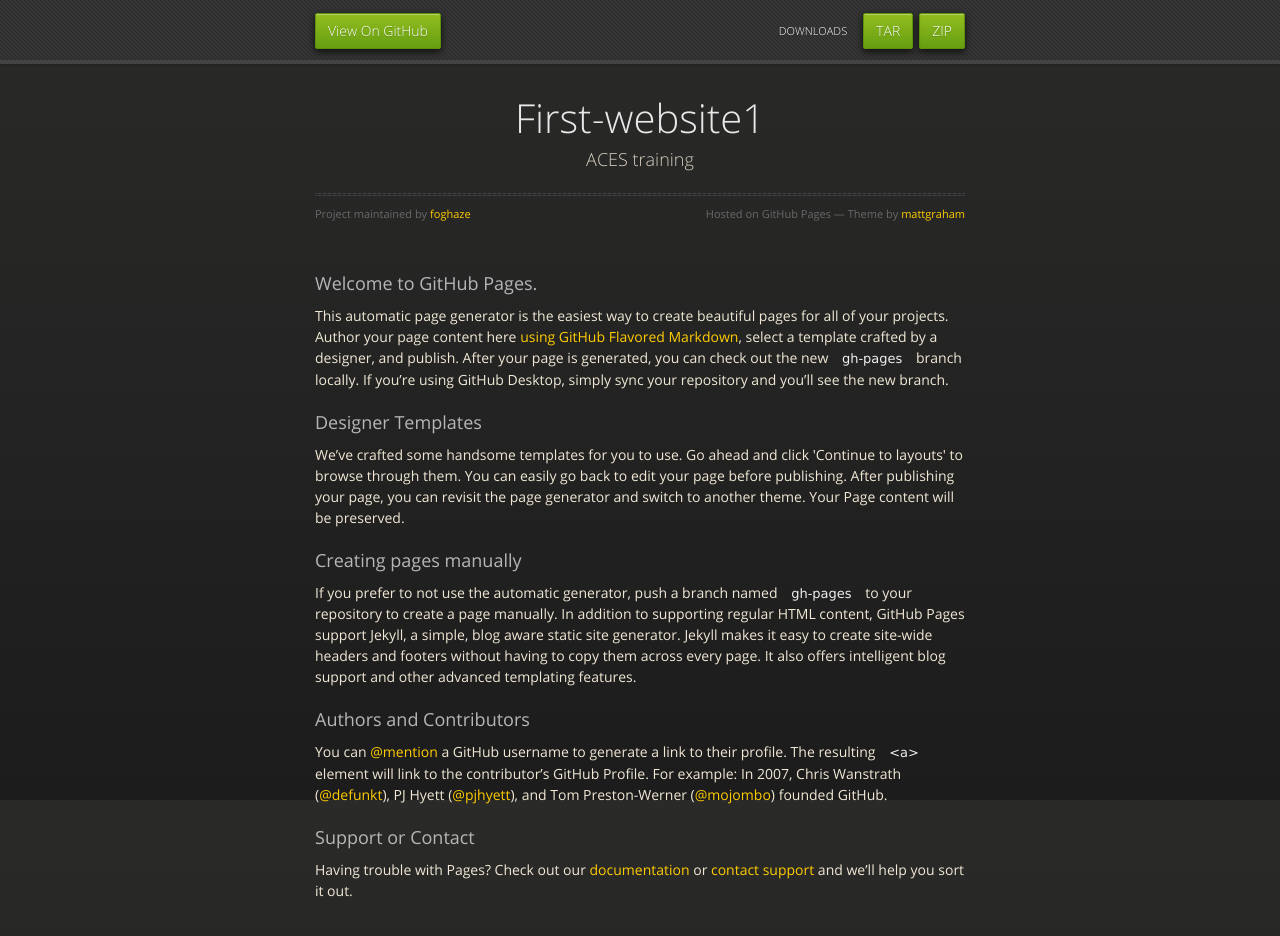
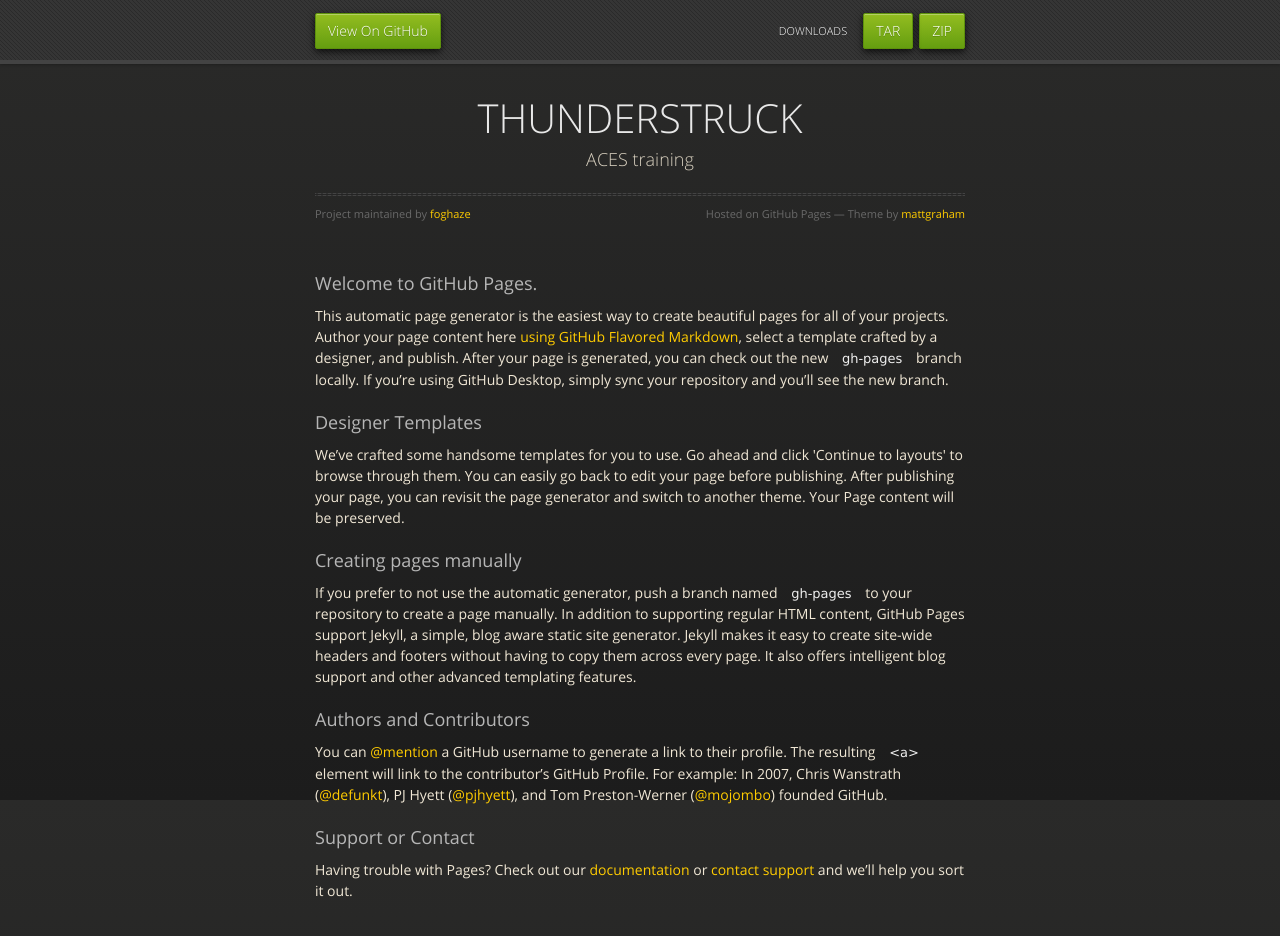
Before and after one commit to foghaze/first-website1, a plain HTML site: page index.html in a window 1280 px wide. Drawn offline with nearby package versions, Linux system fonts and the light colour scheme.

Commit message:
updated text content

```diff
--- a/index.html
+++ b/index.html
@@ -31,7 +31,7 @@
 
       <section>
         <div id="title">
-          <h1>First-website1</h1>
+          <h1>THUNDERSTRUCK</h1>
           <p>ACES training</p>
           <hr>
           <span class="credits left">Project maintained by <a href="https://github.com/foghaze">foghaze</a></span>
```
